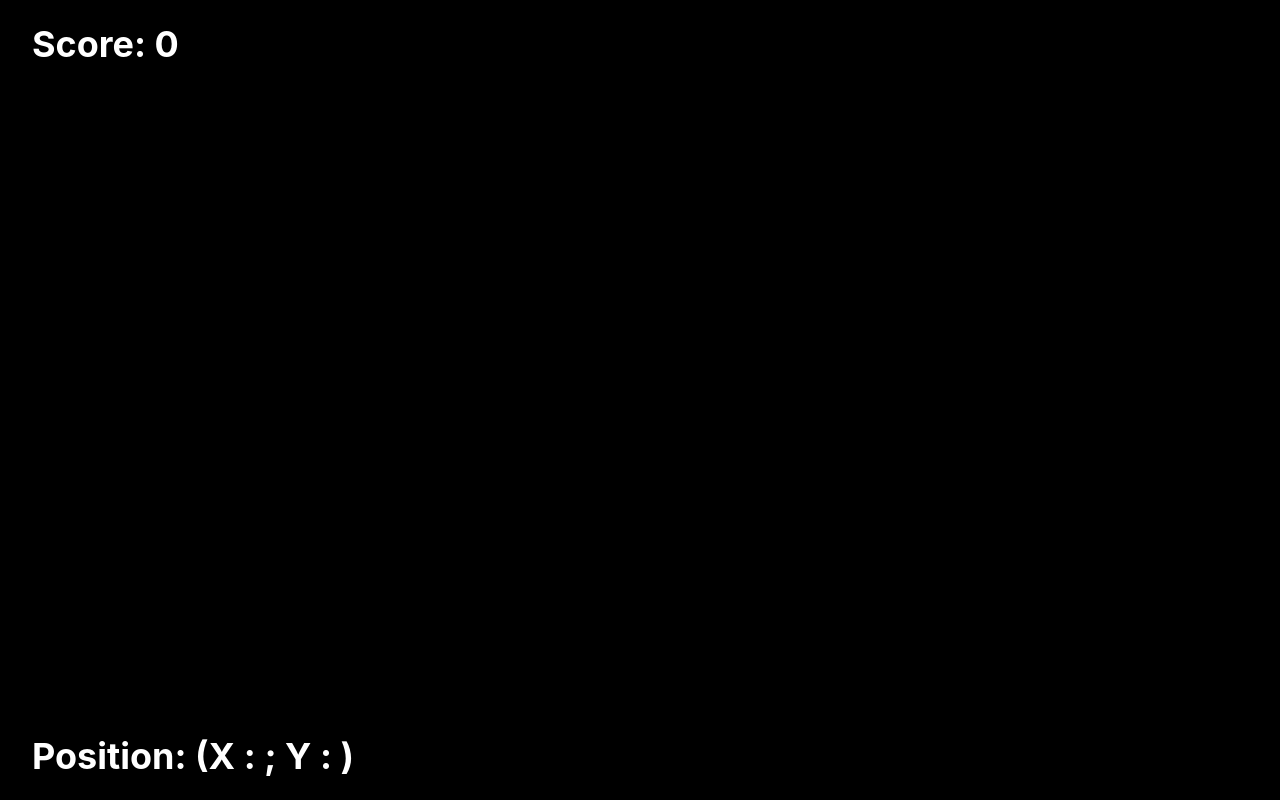
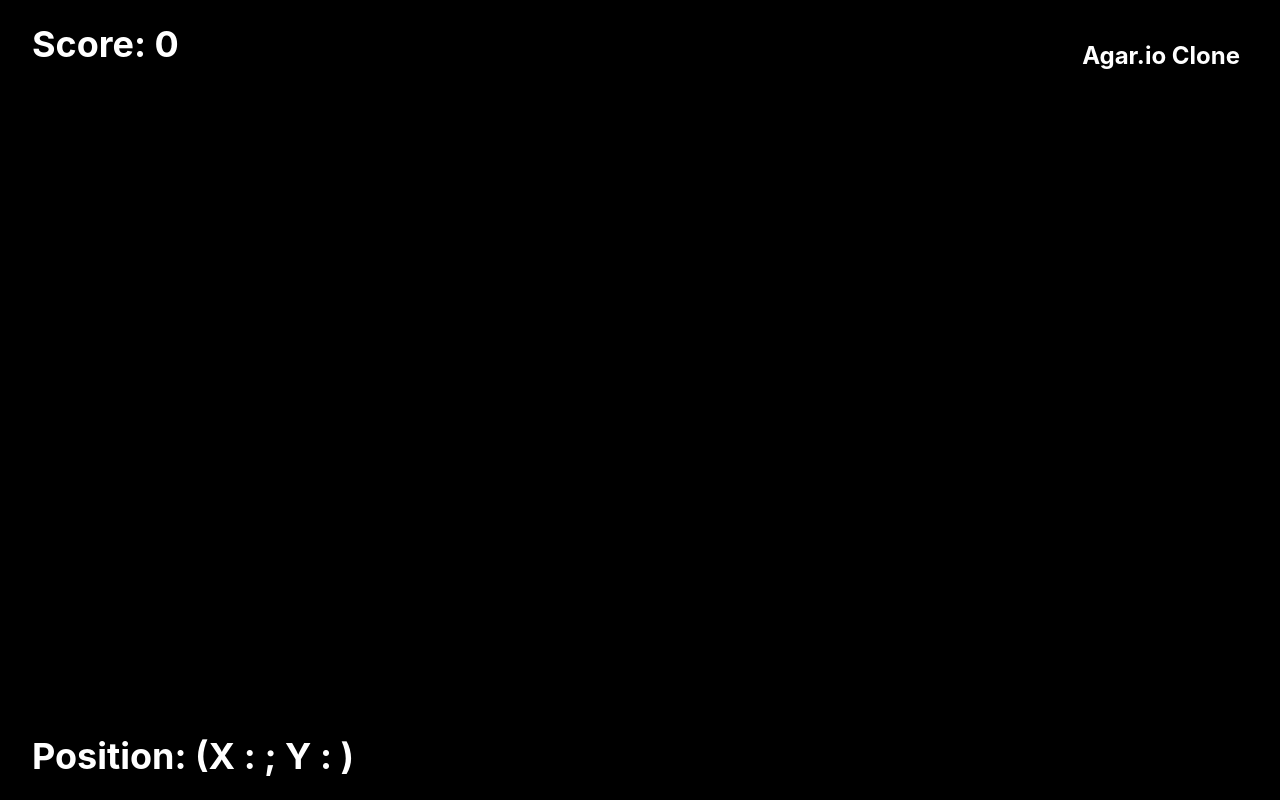
Before and after one commit to odakris/svd-agar-clone, a React (Create React App) app in the folder front-end/: page / in a window 1280 px wide. Built offline with nearby package versions, Linux system fonts and the light colour scheme; no server answers.

Commit message:
added title and some styles

```diff
--- a/front-end/src/App.tsx
+++ b/front-end/src/App.tsx
@@ -4,7 +4,7 @@ import GameCanvas from "./components/GameCanvas";
 const App: React.FC = () => {
   return (
     <div className="flex flex-col justify-center items-center">
-      <h1 className="absolute top-10 right-10 z-10 text-2xl font-bold">AGAR.io Clone</h1>
+      <h1 className="absolute top-10 right-10 z-10 text-2xl font-bold text-white">Agar.io Clone</h1>
       <GameCanvas />
     </div>
   );
```
